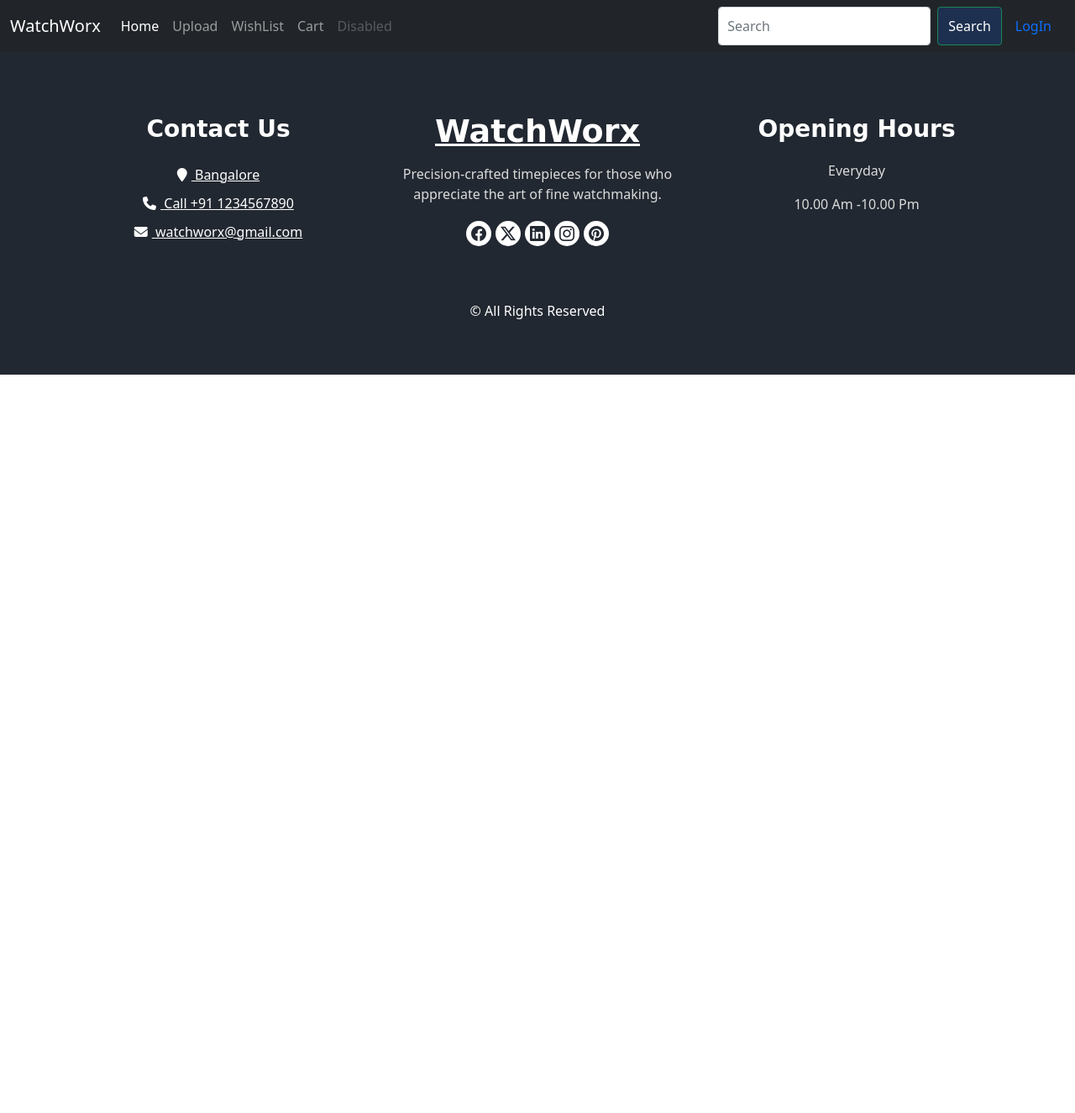
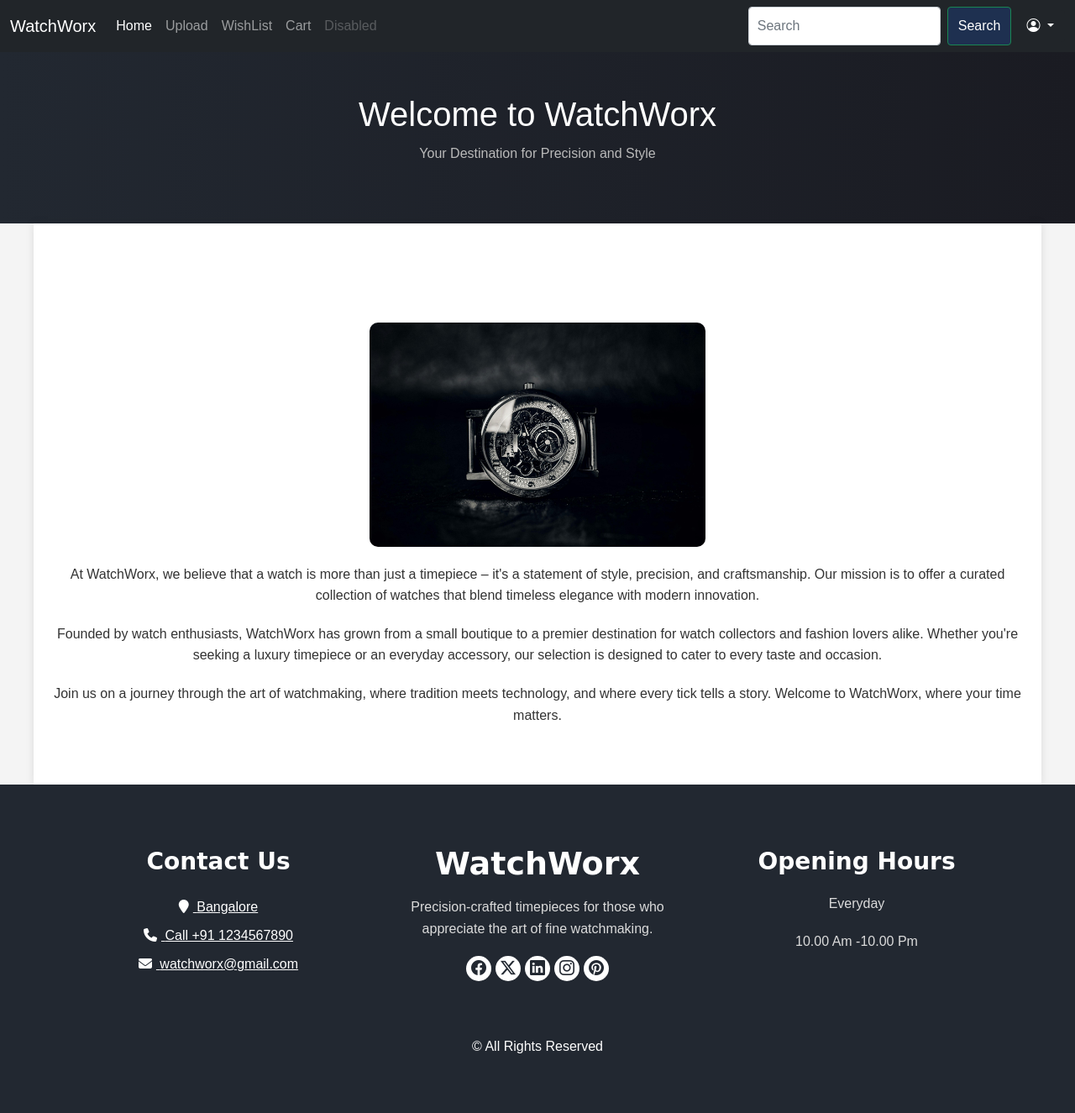
Before and after one commit to RakshitSharma7/WatchShop, a Django app: page /about/ in a window 1280 px wide. Shown: the whole page at 84% size. Before the commit the page ends 446 px from the top, so only its background shows below. Run offline with Django 5.2, Linux system fonts and the light colour scheme.

Commit message:
About and Home Page updated

```diff
--- a/templates/about.html
+++ b/templates/about.html
@@ -1,17 +1,143 @@
+
+    {% extends 'main.html' %}
+
+{% block body_block %}
 <!DOCTYPE html>
 <html lang="en">
 <head>
     <meta charset="UTF-8">
     <meta name="viewport" content="width=device-width, initial-scale=1.0">
-    <title>Document</title>
-    <link href="https://cdn.jsdelivr.net/npm/bootstrap@5.0.2/dist/css/bootstrap.min.css" rel="stylesheet" integrity="sha384-EVSTQN3/azprG1Anm3QDgpJLIm9Nao0Yz1ztcQTwFspd3yD65VohhpuuCOmLASjC" crossorigin="anonymous">
+    <title>About Us - WatchWorx</title>
+    <style>
+        /* General Styles */
+        body {
+            font-family: 'Arial', sans-serif;
+            background-color: #f4f4f4;
+            margin: 0;
+            padding: 0;
+            color: #333;
+            overflow-x: hidden;
+        }
 
+        h1, h2 {
+            text-align: center;
+            color: #ffffff;
+            margin-bottom: 10px;
+        }
+
+        p {
+            line-height: 1.6;
+            margin-bottom: 20px;
+        }
+
+        /* Header Section */
+        .header {
+            background: linear-gradient(to right, #222831, #1a1b22);
+            color: #bababa;
+            padding: 50px 0;
+            text-align: center;
+            animation: fadeIn 2s ease-in-out;
+        }
+
+        /* About Section */
+        .about-section {
+            padding: 50px 20px;
+            max-width: 1200px;
+            margin: 0 auto;
+            text-align: center;
+            background-color: #fff;
+            box-shadow: 0 0 10px rgba(0, 0, 0, 0.1);
+            animation: slideInUp 1.5s ease-in-out;
+        }
+
+        .about-section img {
+            width: 100%;
+            max-width: 400px;
+            border-radius: 10px;
+            margin: 20px 0;
+            animation: zoomIn 1.5s ease-in-out;
+        }
+
+        /* Animation */
+        @keyframes fadeIn {
+            0% { opacity: 0; }
+            100% { opacity: 1; }
+        }
+
+        @keyframes slideInUp {
+            0% { transform: translateY(100px); opacity: 0; }
+            100% { transform: translateY(0); opacity: 1; }
+        }
+
+        @keyframes zoomIn {
+            0% { transform: scale(0.8); opacity: 0; }
+            100% { transform: scale(1); opacity: 1; }
+        }
+
+        /* Footer */
+        .footer {
+            background-color: #1E3050;
+            color: #fff;
+            text-align: center;
+            padding: 20px 0;
+            position: fixed;
+            width: 100%;
+            bottom: 0;
+            animation: fadeIn 3s ease-in-out;
+        }
+
+        .footer p {
+            margin: 0;
+            font-size: 14px;
+        }
+
+        @media (max-width: 768px) {
+            .about-section {
+                padding: 30px 10px;
+            }
+        }
+
+        @media (max-width: 480px) {
+            .header h1 {
+                font-size: 24px;
+            }
+
+            .about-section img {
+                max-width: 100%;
+            }
+        }
+    </style>
 </head>
 <body>
-    {% extends 'main.html' %}
 
-    {%block image_col %}
-    <h1>This is the middle block between Header and Footer</h1>
-    {%endblock %}
+    <!-- Header Section -->
+    <div class="header">
+        <h1>Welcome to WatchWorx</h1>
+        <p>Your Destination for Precision and Style</p>
+    </div>
+
+    <!-- About Section -->
+    <div class="about-section">
+        <h2>About Us</h2>
+        <img src="../media/watch_images/sample4.jpg" alt="Watch Image">
+        <p>
+            At WatchWorx, we believe that a watch is more than just a timepiece – it's a statement of style,
+            precision, and craftsmanship. Our mission is to offer a curated collection of watches that blend
+            timeless elegance with modern innovation.
+        </p>
+        <p>
+            Founded by watch enthusiasts, WatchWorx has grown from a small boutique to a premier destination for
+            watch collectors and fashion lovers alike. Whether you're seeking a luxury timepiece or an everyday
+            accessory, our selection is designed to cater to every taste and occasion.
+        </p>
+        <p>
+            Join us on a journey through the art of watchmaking, where tradition meets technology, and where every
+            tick tells a story. Welcome to WatchWorx, where your time matters.
+        </p>
+    </div>
+
+
 </body>
 </html>
+
+{% endblock %}
--- a/templates/main.html
+++ b/templates/main.html
@@ -302,6 +302,7 @@
 }
 
 
+
   </style>
 </head>
 
@@ -335,12 +336,35 @@
           <input class="form-control me-2" type="search" placeholder="Search" aria-label="Search">
           <button class="btn btn-outline-success" type="submit">Search</button>
         </form>
+        <div class="dropdown" style="margin-left: 5px;">
+          <button class="btn dropdown-toggle homebtn bg-dark" type="button" data-bs-toggle="dropdown" aria-expanded="false">
+            <i class="bi bi-person-circle"></i>
+          </button>
+          <ul class="dropdown-menu">
+            {% if user.is_authenticated %}
+            <li><a class="dropdown-item" href="#"><i class="bi bi-person-circle"></i>  {{user.username}}</a></li>
+            {%else%}
+            <li><a class="dropdown-item " href="{% url 'login' %}"><i class="bi bi-person-circle"></i> Guest</a></li>
+            {% endif %}
+
+            <li><a class="dropdown-item" href="{% url 'about' %}">About Us</a></li>
+
+            {% if user.is_authenticated %}
+            <li><li><a class="dropdown-item" href="{% url 'logout' %}">LogOut</a></li></li>
+            {%else%}
+            <li><a class="dropdown-item" href="{% url 'login' %}">LogIn</a></li>
+            {% endif %}
+
+          </ul>
+        </div>
+
+<!--
         {% if user.is_authenticated %}
         <h6 style="padding: 5px; color: #fff; margin-top: 8px; margin-left: 5px;">{{user.username}}</h6>
         <a class="nav-link " href="{% url 'logout' %}">LogOut</a>
         {%else%}
         <a class="nav-link " href="{% url 'login' %}">LogIn</a>
-        {% endif %}
+        {% endif %} -->
 
 
 
@@ -387,7 +411,7 @@
         </div>
         <div class="col-md-4 footer-col">
           <div class="footer_detail">
-            <a href="" class="footer-logo">
+            <a href="" class="footer-logo" style="text-decoration: none;">
               WatchWorx
             </a>
             <p>
```
Also changed, not shown: db.sqlite3.
